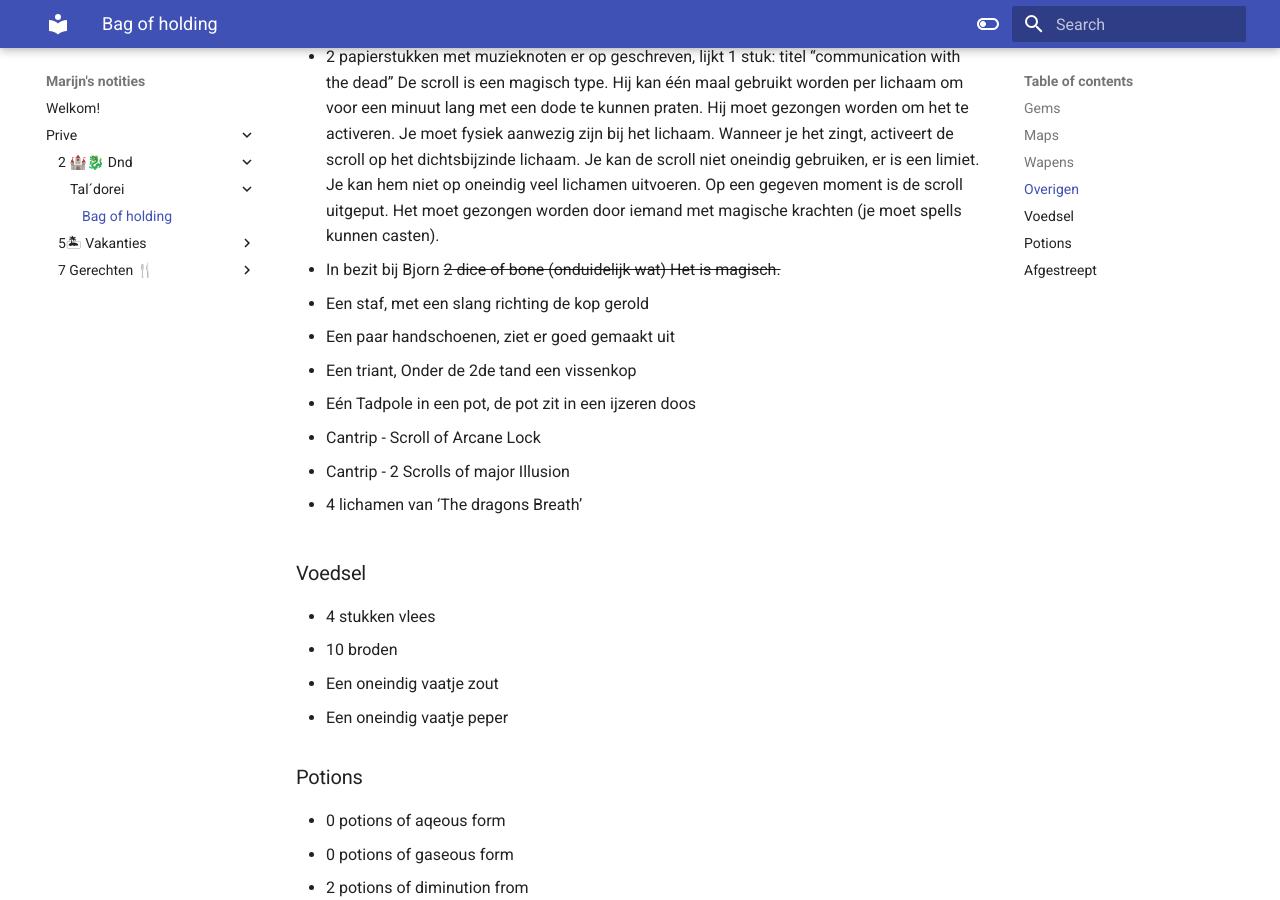
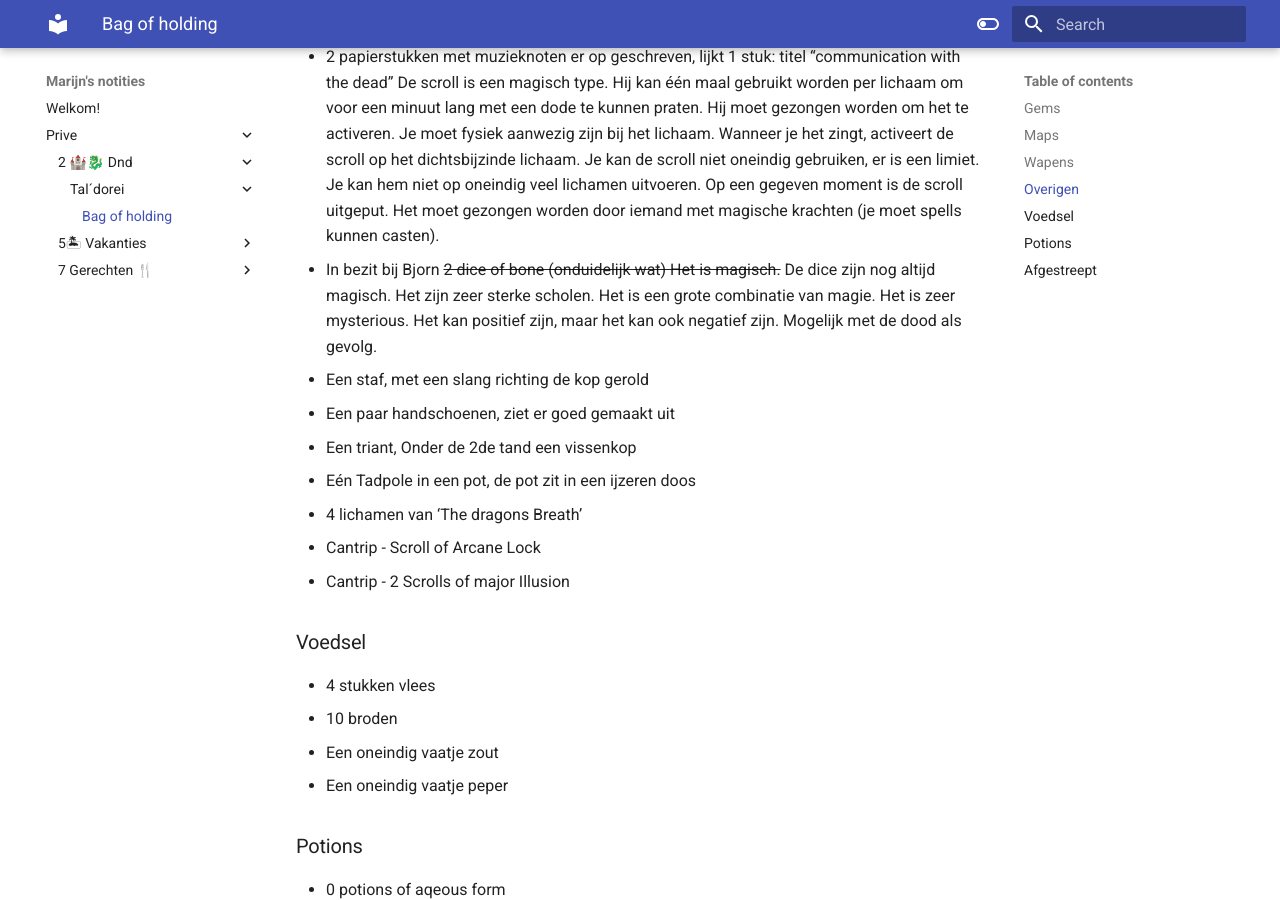
Before and after one commit to bosmuis/ObsidianPublic, an MkDocs documentation site: the page built from docs/_Prive/2 🏰🐉 Dnd/Tal´dorei/Bag of Holding.md, in a window 1280 px wide and 900 px high, scrolled down 1332 px. Built offline with MkDocs 1.6.1 and Material for MkDocs 9.7.7, drawn with Linux system fonts in a browser that asks for light colours.

Commit message:
[PUBLISHER] Merge #28
* PUSH NOTE : 2023 Roma.md

* PUSH NOTE : Bag of Holding.md

* PUSH NOTE : Pasta met spinazie saus en spekjes.md

* PUSH NOTE : Pasta alla norma con guanciale.md

* PUSH NOTE : Ravioli in wittewijn saus.md

* PUSH NOTE : Proteïne pannekoeken.md

```diff
--- a/docs/_Prive/2 🏰🐉 Dnd/Tal´dorei/Bag of Holding.md
+++ b/docs/_Prive/2 🏰🐉 Dnd/Tal´dorei/Bag of Holding.md
@@ -43,15 +43,18 @@ share: true
 	De scroll is een magisch type. Hij kan één maal gebruikt worden per lichaam om voor een minuut lang met een dode te kunnen praten. Hij moet gezongen worden om het te activeren. Je moet fysiek aanwezig zijn bij het lichaam. Wanneer je het zingt, activeert de scroll op het dichtsbijzinde lichaam. Je kan de scroll niet oneindig gebruiken, er is een limiet. Je kan hem niet op oneindig veel lichamen uitvoeren. Op een gegeven moment is de scroll uitgeput. Het moet gezongen worden door iemand met magische krachten (je moet spells kunnen casten).
 - In bezit bij Bjorn ~~2 dice of bone (onduidelijk wat)
 	 Het is magisch.~~
+	 De dice zijn nog altijd magisch. Het zijn zeer sterke scholen. Het is een grote combinatie van magie. Het is zeer mysterious. Het kan positief zijn, maar het kan ook negatief zijn. Mogelijk met de dood als gevolg.
 - Een staf, met een slang richting de kop gerold
 - Een paar handschoenen, ziet er goed gemaakt uit
 - Een triant, Onder de 2de tand een vissenkop
+
 - Eén Tadpole in een pot, de pot zit in een ijzeren doos
+- 4 lichamen van ‘The dragons Breath’
 
 - Cantrip - Scroll of Arcane Lock
 - Cantrip - 2 Scrolls of major Illusion
 
-- 4 lichamen van ‘The dragons Breath’
+
 
 ### Voedsel
 - 4 stukken vlees
```
